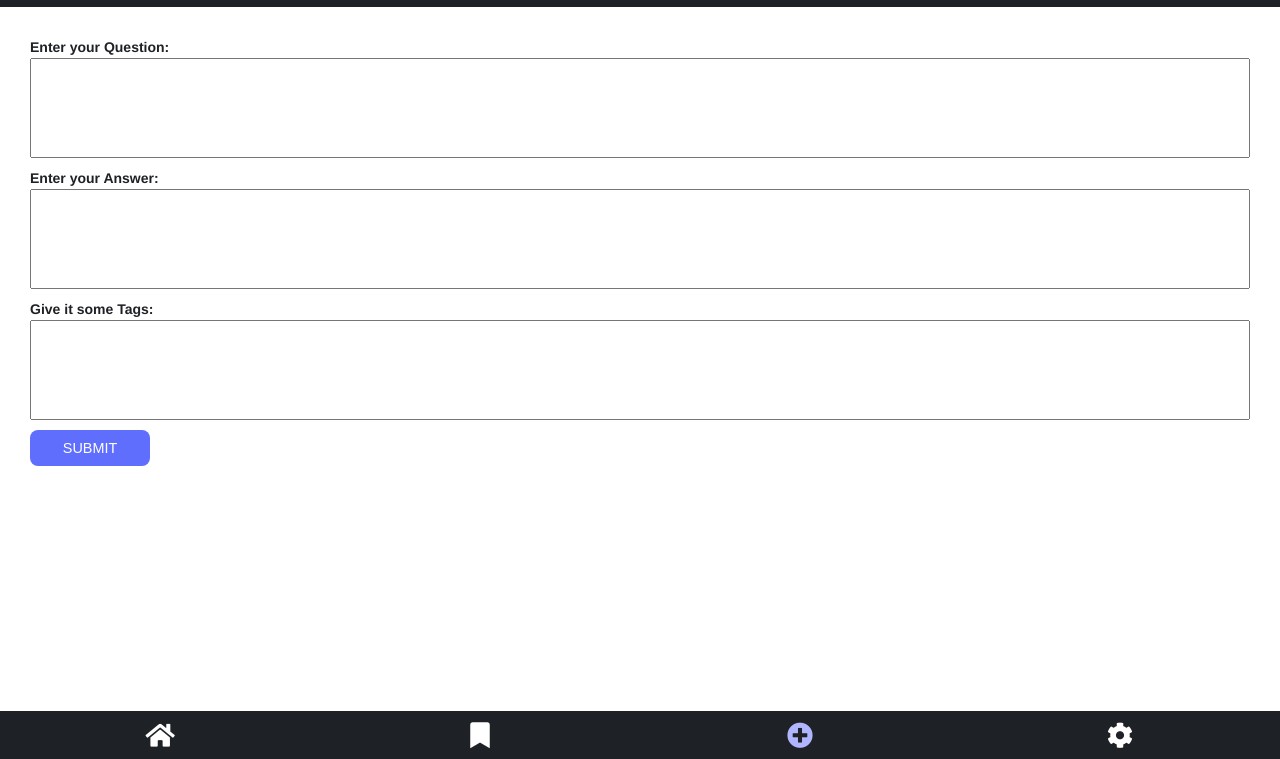
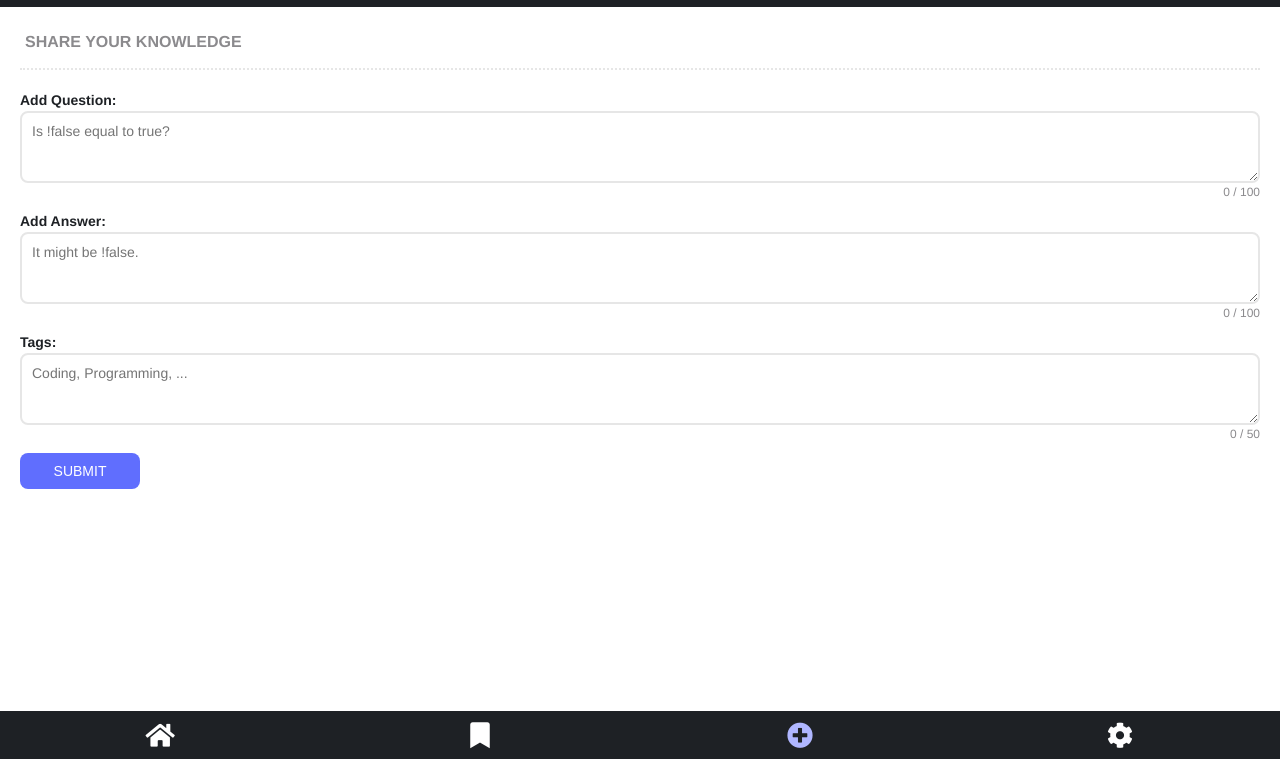
Before and after one commit to AmmNJ/quiz-app, a website built with Vite: page src/index.html in a window 1280 px wide. Both pictures are taken after a click on the link 800 px from the left and 776 px from the top of the page. Shown: the part 41-800 px from the top of the page. Built offline with nearby package versions, Linux system fonts and the light colour scheme.

Commit message:
Add form functionality

```diff
--- a/src/components/create-question.css
+++ b/src/components/create-question.css
@@ -1,23 +1,32 @@
 .create-question-container {
   display: grid;
-  padding: 10px;
   gap: 10px;
+}
+
+.create-heading {
+  font-size: 16px;
+  margin: 0;
+  padding: 5px;
+  color: var(--color-grey);
 }
 
 .label-heading {
   font-size: 14px;
   font-weight: 600;
-  /* text-align: center; */
 }
 
-.add-question {
-  height: 100px;
+.create-textarea {
   padding: 10px;
+  font-family: 'Helvetica Neue', sans-serif;
+  font-size: 14px;
+  outline: none;
+  border: 2px solid var(--color-lightgrey);
+  border-radius: 8px;
 }
 
-.add-answer {
-  height: 100px;
-  padding: 10px;
+.create-textarea:focus {
+  outline: none;
+  border: 2px solid var(--color-lightviolet);
 }
 
 .add-tags {
@@ -32,4 +41,12 @@
   border-radius: 8px;
   border: none;
   width: 120px;
+  font-size: 14px;
 }
+
+.characters-limit {
+  text-align: end;
+  font-weight: 400;
+  font-size: 12px;
+  color: var(--color-grey);
+}
--- a/src/components/quiz-card.css
+++ b/src/components/quiz-card.css
@@ -62,4 +62,5 @@
   margin: 2px 2px;
   border-radius: 8px;
   font-weight: 600;
+  color: var(--color-grey);
 }
--- a/src/index.html
+++ b/src/index.html
@@ -107,22 +107,58 @@
       </section>
     </main>
     <main data-js="main-create" class="app-grid__main hidden">
+      <h2 class="create-heading">Share your knowledge</h2>
+      <hr />
       <form class="create-question-container" action="#">
-        <label class="label-heading">
-          Enter your Question:
-          <input class="add-question" type="text" />
+        <label for="Question" class="label-heading">
+          Add Question:
+          <textarea
+            data-js="textarea-add-question"
+            id="Question"
+            class="create-textarea"
+            autofocus
+            rows="3"
+            placeholder="Is !false equal to true?"
+            maxlength="100"
+          ></textarea>
+          <span data-js="characters-limit-question" class="characters-limit"
+            >0 / 100</span
+          >
         </label>
-        <label class="label-heading">
-          Enter your Answer:
-          <input class="add-answer" />
+        <label for="Answer" class="label-heading">
+          Add Answer:
+          <textarea
+            data-js="textarea-add-answer"
+            id="Answer"
+            class="create-textarea"
+            autofocus
+            rows="3"
+            placeholder="It might be !false."
+            maxlength="100"
+          ></textarea>
+          <span data-js="characters-limit-answer" class="characters-limit"
+            >0 / 100</span
+          >
         </label>
-        <label class="label-heading">
-          Give it some Tags:
-          <input class="add-tags" />
+        <label for="Tags" class="label-heading">
+          Tags:
+          <textarea
+            data-js="textarea-add-tags"
+            id="Tags"
+            class="create-textarea"
+            autofocus
+            rows="3"
+            placeholder="Coding, Programming, ..."
+            maxlength="50"
+          ></textarea>
+          <span data-js="characters-limit-tags" class="characters-limit"
+            >0 / 50</span
+          >
         </label>
         <button class="submit-button" type="submit">SUBMIT</button>
       </form>
     </main>
+
     <footer class="footer">
       <nav class="navbar">
         <a
--- a/src/js/index.js
+++ b/src/js/index.js
@@ -7,6 +7,9 @@ const navButton1 = getElement('navHome')
 const navButton2 = getElement('navBookmark')
 const navButton3 = getElement('navCreate')
 const navButton4 = getElement('navSettings')
+const textareaAddQuestion = getElement('textarea-add-question')
+const textareaAddAnswer = getElement('textarea-add-answer')
+const textareaAddTags = getElement('textarea-add-tags')
 
 navButton1.addEventListener('click', () => {
   pageHome.classList.remove('hidden')
@@ -36,6 +39,7 @@ navButton3.addEventListener('click', () => {
   navButton2.classList.remove('navbar__item--active')
   navButton3.classList.add('navbar__item--active')
   heading.textContent = 'CREATE QUESTION'
+  textareaAddQuestion.autofocus
 })
 
 quizCards.forEach(quizCard => {
@@ -55,3 +59,27 @@ quizCards.forEach(quizCard => {
 function getElement(dataJsName) {
   return document.querySelector(`[data-js="${dataJsName}"]`)
 }
+
+const charactersLimitQuestion = getElement('characters-limit-question')
+textareaAddQuestion.addEventListener('input', () => {
+  const maxCharacters = 100
+  const charactersUsed = textareaAddQuestion.value.length
+  const charactersLeft = maxCharacters - charactersUsed
+  charactersLimitQuestion.textContent = charactersUsed + ' / ' + charactersLeft
+})
+
+const charactersLimitAnswer = getElement('characters-limit-answer')
+textareaAddAnswer.addEventListener('input', () => {
+  const maxCharacters = 100
+  const charactersUsed = textareaAddAnswer.value.length
+  const charactersLeft = maxCharacters - charactersUsed
+  charactersLimitAnswer.textContent = charactersUsed + ' / ' + charactersLeft
+})
+
+const charactersLimitTags = getElement('characters-limit-tags')
+textareaAddTags.addEventListener('input', () => {
+  const maxCharacters = 50
+  const charactersUsed = textareaAddTags.value.length
+  const charactersLeft = maxCharacters - charactersUsed
+  charactersLimitTags.textContent = charactersUsed + ' / ' + charactersLeft
+})
--- a/src/styles/_variables.css
+++ b/src/styles/_variables.css
@@ -3,7 +3,7 @@
   --color-lightviolet: #afb6ff;
   --color-white: #fff;
   --color-lightgrey: #e6e6e6;
-  --color-grey: #adadad;
+  --color-grey: #8b8a8d;
   --color-dark: #1e2125;
   --dropShadow-black: rgba(0, 0, 0, 0.2);
 }
```
Also changed, not shown: src/components/create-question.html (+36 -9 lines).
